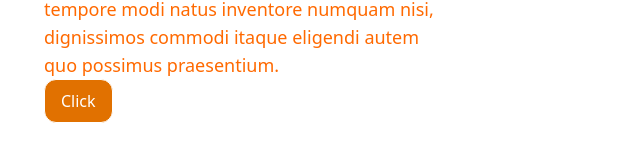
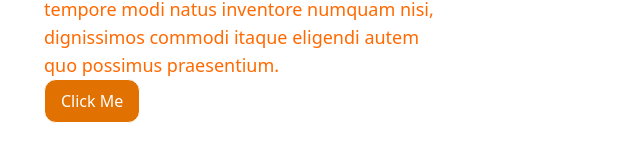
Before and after one commit to artemka89/git-course, a React (Vite) app: page / in a window 1280 px wide. Shown: the part 293-454 px from the top of the page, without its empty margins (0-640 px from the left). Built offline with nearby package versions, Linux system fonts and the light colour scheme.

Commit message:
fix: change button click name

```diff
--- a/src/App.tsx
+++ b/src/App.tsx
@@ -16,7 +16,7 @@ export const App = () => {
         natus inventore numquam nisi, dignissimos commodi itaque eligendi autem
         quo possimus praesentium.
       </p>
-      <Button>Click</Button>
+      <Button>Click Me</Button>
     </div>
   );
 };
```
